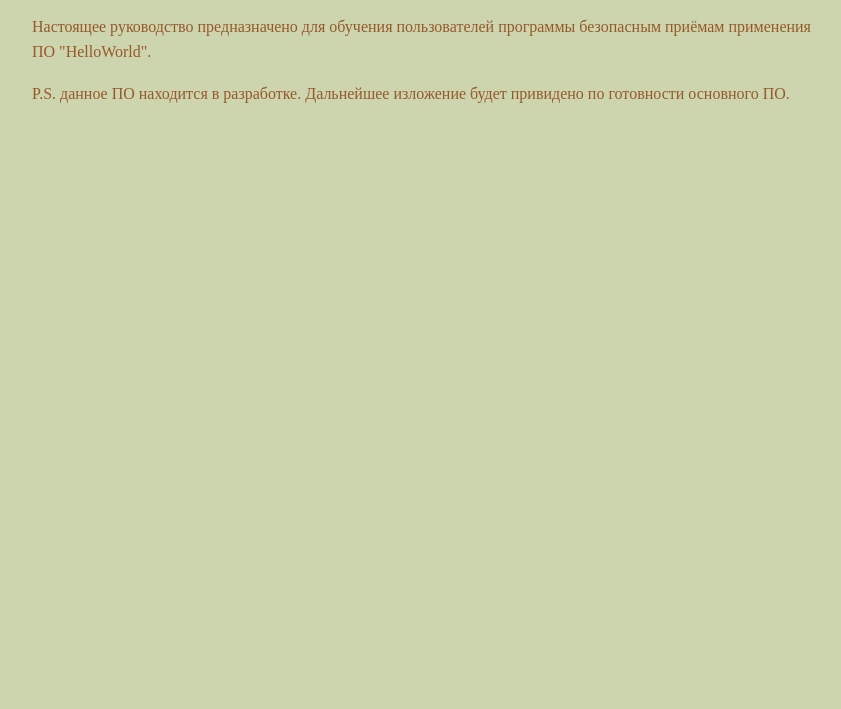
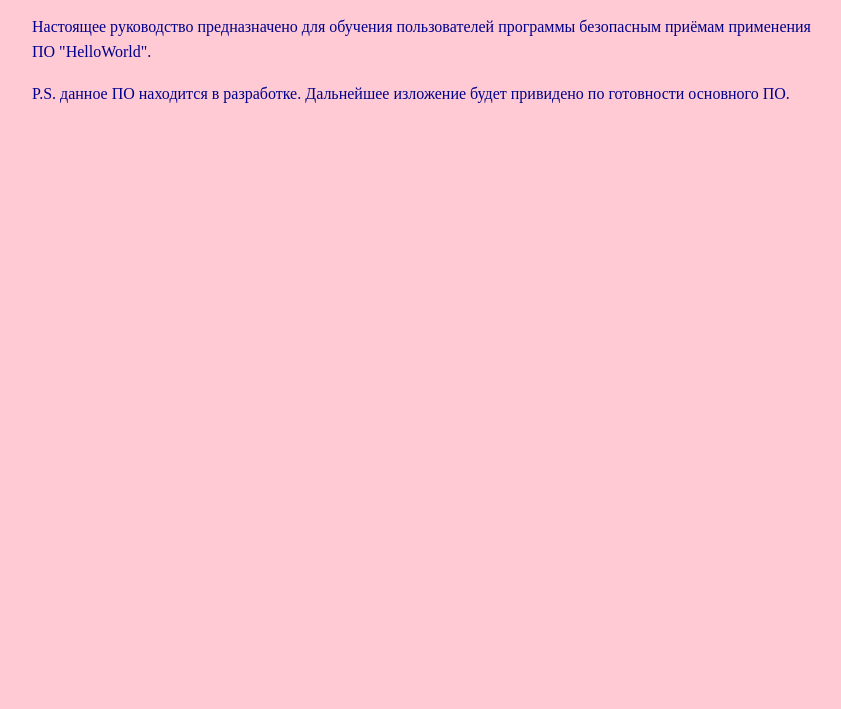
Before and after one commit to KateNaydina/CYRPO_LR2, a plain HTML site: page Hello/index.html in a window 1280 px wide. Shown: the part 91-800 px from the top of the page, without its empty margins (208-1049 px from the left). Drawn offline with Linux system fonts and the light colour scheme.

Commit message:
Я вновь изменила дизайн: фон стал розовым, текст синим

```diff
--- a/Hello/style.css
+++ b/Hello/style.css
@@ -2,8 +2,8 @@ body {
     line-height: 1.6;
     width: 50em;
     height: 30em;
-    background-color: #ccd5ae;
-    color: #99582a;
+    background-color: #ffcad4;
+    color: darkblue;
     margin: 2em auto;
     overflow: auto;
 }
```
